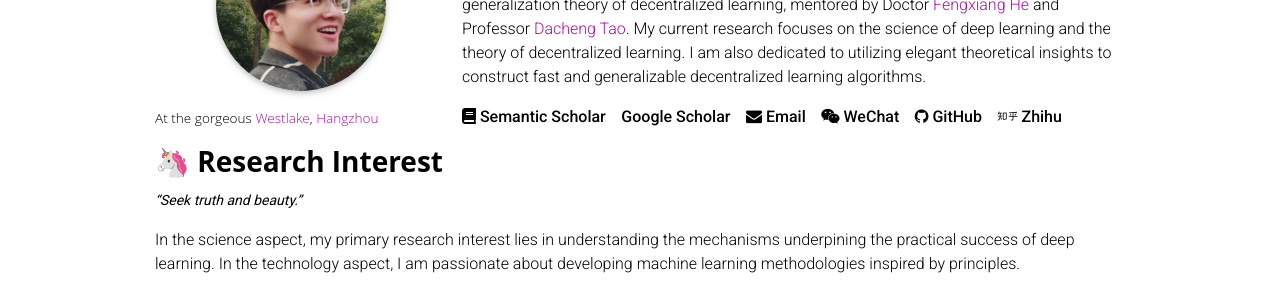
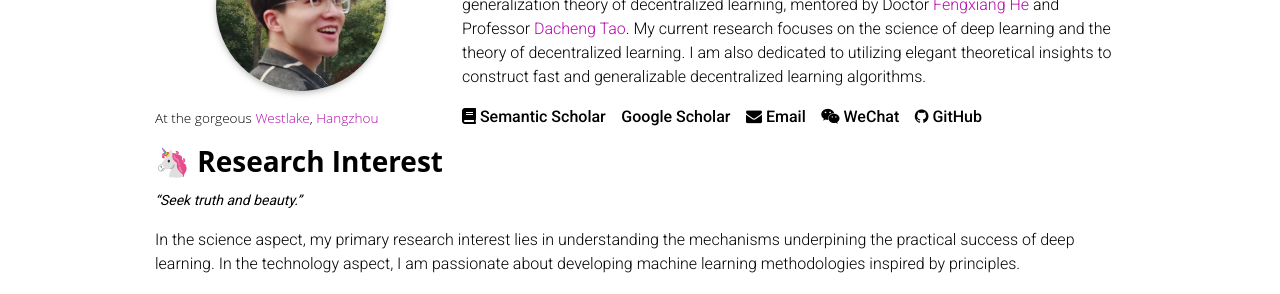
Before and after one commit to Raiden-Zhu/Raiden-Zhu.github.io, a Jekyll site: the page built from _pages/about.md, in a window 1280 px wide and 900 px high. Shown: the part 280-574 px from the top of the window. Built offline with Jekyll 4.4.1, drawn with Linux system fonts in a browser that asks for light colours; full-size pictures stand in for the smaller copies a plugin makes; comment, search, counter and statistics services are not loaded; a style sheet for code colours, icons or effects is not loaded.

Commit message:
Update about.md

```diff
--- a/_pages/about.md
+++ b/_pages/about.md
@@ -24,9 +24,9 @@
 I was a research intern at [JD Explore Academy (JDE)](https://jdcorporateblog.com/jd-unveils-four-new-enterprise-level-products/jd-explore-academy/), working on the generalization theory of decentralized learning,  mentored by Doctor [Fengxiang He](https://fengxianghe.github.io/) and Professor [Dacheng Tao](https://www.sydney.edu.au/engineering/about/our-people/academic-staff/dacheng-tao.html).
 My current research focuses on the science of deep learning and the theory of decentralized learning. I am also dedicated to utilizing elegant theoretical insights to construct fast and generalizable decentralized learning algorithms.
 
-<i class="fas fa-book"></i> [**Semantic Scholar**](https://www.semanticscholar.org/author/Tongtian-Zhu/2173757802) &nbsp;&nbsp; <i class="ai ai-google-scholar"></i> [**Google Scholar**](https://scholar.google.com/citations?user=QvBDUsIAAAAJ&hl=en) &nbsp;&nbsp; <!--<i class="fa fa-twitter"></i> [**Twitter**](https://twitter.com/Raiden13238619/) &nbsp;&nbsp;--> <i class="fa fa-envelope"></i> [**Email**](mailto:raiden@zju.edu.cn) &nbsp;&nbsp; <i class="fa fa-weixin"></i> [**WeChat**](https://raw.githubusercontent.com/Raiden-Zhu/Raiden-Zhu.github.io/master/assets/img/WeChat_QR_code.jpg) &nbsp;&nbsp;  <i class="fa fa-github"></i> [**GitHub**](https://github.com/Raiden-Zhu) &nbsp;&nbsp; <i class="fab fa-zhihu"></i> [**Zhihu**](https://www.zhihu.com/people/you-li-70-94)
+<i class="fas fa-book"></i> [**Semantic Scholar**](https://www.semanticscholar.org/author/Tongtian-Zhu/2173757802) &nbsp;&nbsp; <i class="ai ai-google-scholar"></i> [**Google Scholar**](https://scholar.google.com/citations?user=QvBDUsIAAAAJ&hl=en) &nbsp;&nbsp; <!--<i class="fa fa-twitter"></i> [**Twitter**](https://twitter.com/Raiden13238619/) &nbsp;&nbsp;--> <i class="fa fa-envelope"></i> [**Email**](mailto:raiden@zju.edu.cn) &nbsp;&nbsp; <i class="fa fa-weixin"></i> [**WeChat**](https://raw.githubusercontent.com/Raiden-Zhu/Raiden-Zhu.github.io/master/assets/img/WeChat_QR_code.jpg) &nbsp;&nbsp;  <i class="fa fa-github"></i> [**GitHub**](https://github.com/Raiden-Zhu)
 
-<!-- <br/><br/> -->
+<!-- <br/>&nbsp;&nbsp; <i class="fab fa-zhihu"></i> [**Zhihu**](https://www.zhihu.com/people/you-li-70-94) <br/> -->
 
 ### <span style="font-family: 'Open Sans'; font-weight: bold;">🦄 Research Interest</span>
 
```
